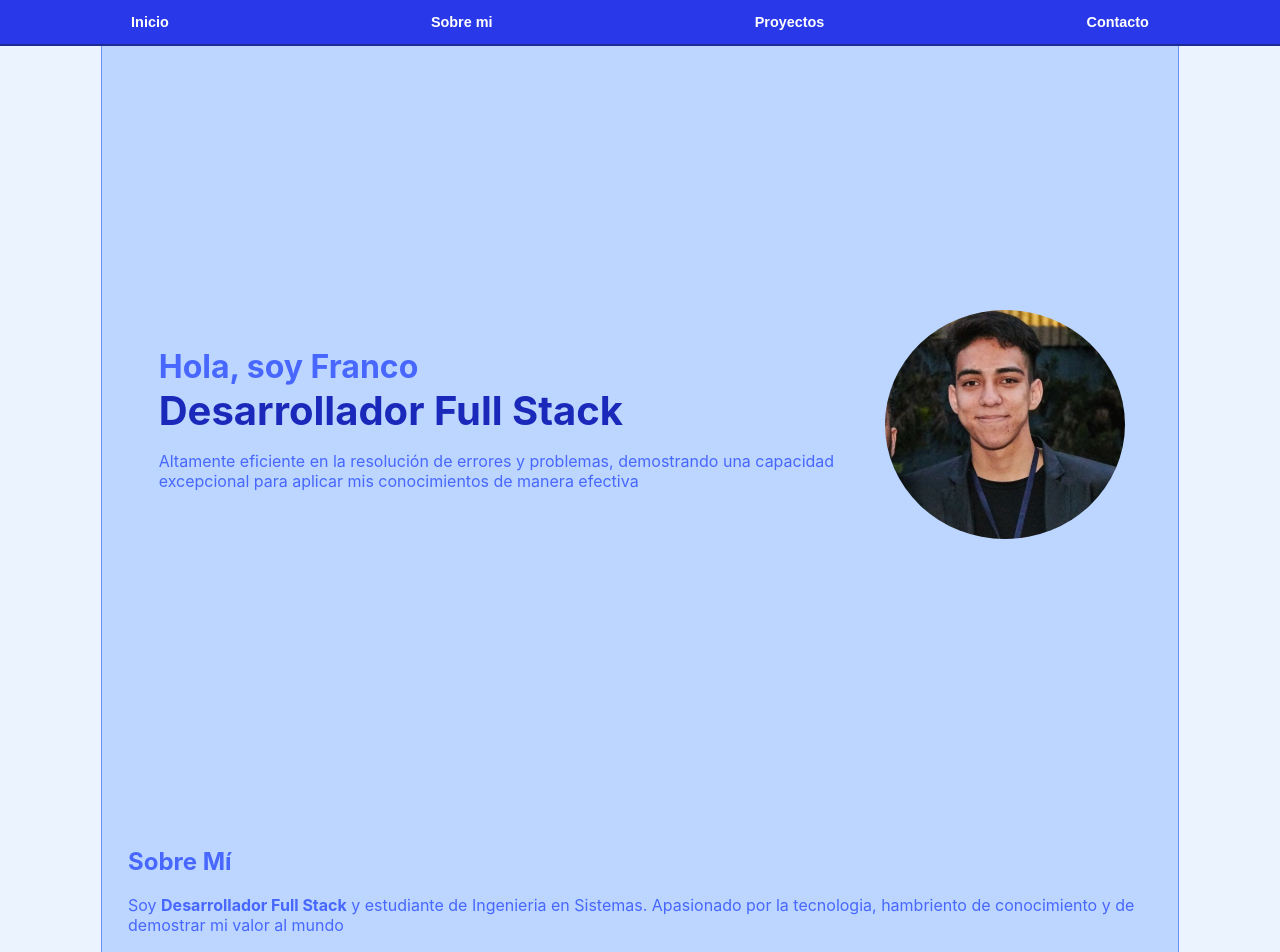
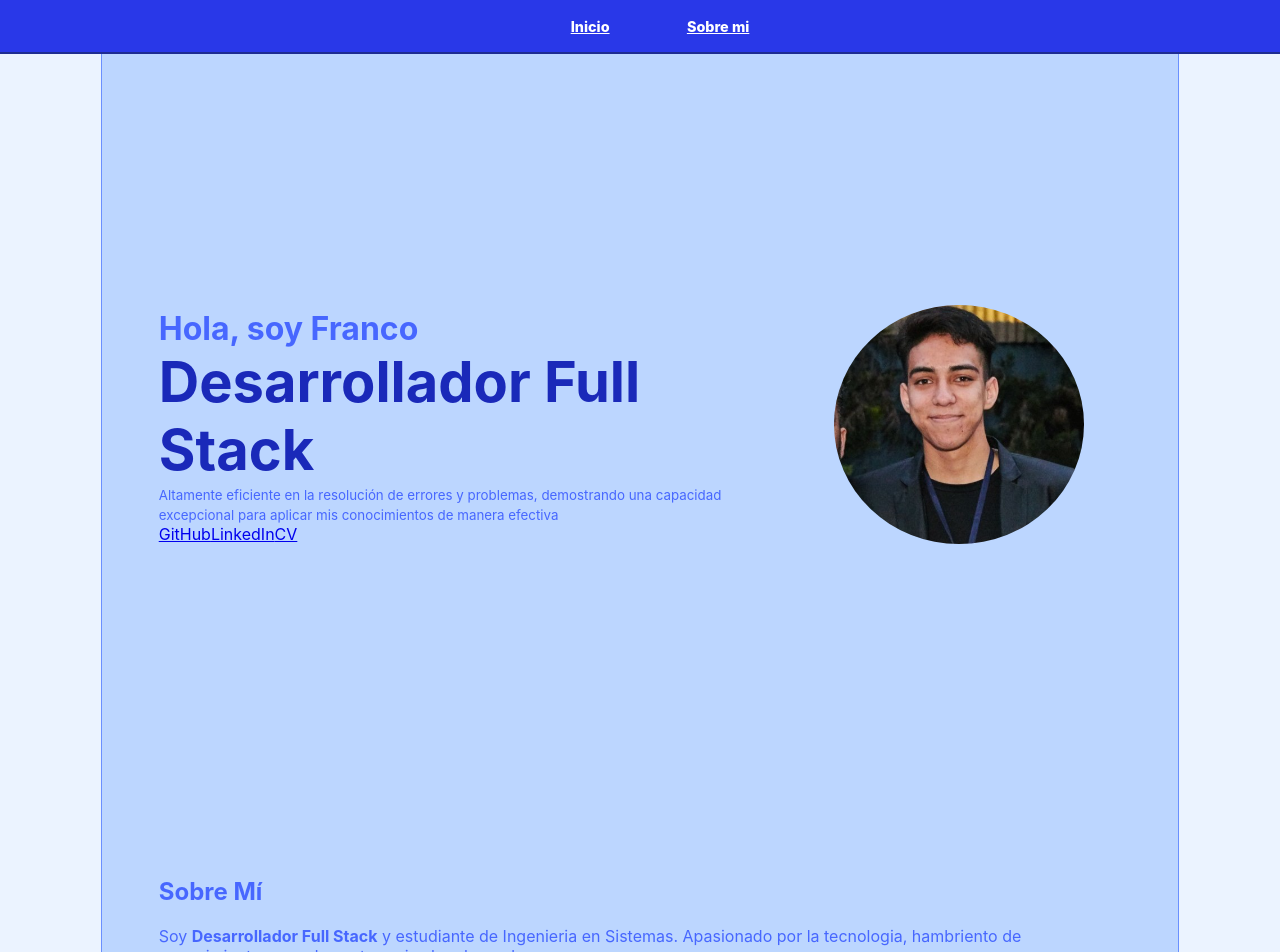
Before and after one commit to frgalarza/portfolio, a React (Create React App) app: page / in a window 1280 px wide. Shown: the top 952 px of the page. Built offline with nearby package versions, Linux system fonts and the light colour scheme.

Commit message:
Estilos about nav y banner

```diff
--- a/src/Components/About/About.jsx
+++ b/src/Components/About/About.jsx
@@ -1,7 +1,9 @@
+import styles from "./About.module.css"
+
 const About = () => {
-    return <section>
+    return <section id="about" className={styles.sectionAbout}>
         <h2>Sobre Mí</h2>
-        <p>Soy <strong>Desarrollador Full Stack</strong> y estudiante de Ingenieria en Sistemas. Apasionado por la tecnologia, hambriento de conocimiento y de demostrar mi valor al mundo</p>
+        <p>Soy <strong>Desarrollador Full Stack</strong> y estudiante de Ingenieria en Sistemas. Apasionado por la tecnologia, hambriento de conocimiento y por demostrar mi valor al mundo</p>
         <h3>Mis ambiciones: </h3>
         <p>Demostrarme a mi mismo que soy capaz de todo lo que me proponga y convertirme en la mejor versión de mi</p>
     </section>
--- a/src/Components/About/About.module.css
+++ b/src/Components/About/About.module.css
@@ -0,0 +1,4 @@
+.sectionAbout{
+    padding: 3%;
+    text-align: left;
+}
--- a/src/Components/Banner/Banner.jsx
+++ b/src/Components/Banner/Banner.jsx
@@ -2,15 +2,19 @@ import foto from './img/recorte.jpg'
 import styles from './Banner.module.css'
 
 const Banner = ()=> {
-    return <header className={styles.header}>
-        <div className={styles.divHeader}>
-            <h1 className={styles.title}>Hola, soy Franco</h1>
-            <h2 className={styles.h2}>Desarrollador Full Stack</h2>
-            <p>Altamente eficiente en la resolución de errores y problemas, demostrando una capacidad excepcional para aplicar mis conocimientos de manera efectiva</p>
+    return <header className={styles.header} id="banner">
+        <div className={`${styles.divHeader} ${styles.headerItem}`}>
+            <h1 className={`${styles.title} ${styles.headerItem}`}>Hola, soy Franco</h1>
+            <h2 className={`${styles.h2} ${styles.headerItem}`}>Desarrollador Full Stack</h2>
+            <small className={styles.headerItem}>Altamente eficiente en la resolución de errores y problemas, demostrando una capacidad excepcional para aplicar mis conocimientos de manera efectiva</small>
+            <div className={styles.headerItem}>
+                <a href="https://github.com/frgalarza" target='_blank' rel="noreferrer">GitHub</a><a href="https://www.linkedin.com/in/franco-galarza-917923268/" target='_blank' rel="noreferrer">LinkedIn</a>
+                <a href="https://drive.google.com/uc?export=download&id=1Xsjo9ezLGw1HCCm3t2iOJAe5ZO4lgd0M">CV</a>
+            </div>
         </div>
-        <div>
+        <figure>
             <img src={foto} alt="foto de perfil" className={styles.img}/>
-        </div>
+        </figure>
     </header>
 }
 
--- a/src/Components/Banner/Banner.module.css
+++ b/src/Components/Banner/Banner.module.css
@@ -2,6 +2,7 @@
     display: flex;
     height: 100vh; /* Ajusta la altura al 100% de la ventana */
     align-items: center; /* Centra verticalmente el contenido del banner */
+
 }
 
 .divHeader {
@@ -12,12 +13,12 @@
 .title {
     padding: 0;
     margin: 0;
-  }
+}
 
 
 .h2{
     color: #1a29b9;
-    font-size: 250%;
+    font-size: 350%;
     margin: 0;
 }
 
--- a/src/Components/Navbar/Navbar.jsx
+++ b/src/Components/Navbar/Navbar.jsx
@@ -2,10 +2,12 @@ import styles from './Navbar.module.css'
 
 const Navbar = () => {
     return <nav className={styles.navbar}>
-        <button className={styles.button}>Inicio</button>
-        <button className={styles.button}>Sobre mi</button>
-        <button className={styles.button}>Proyectos</button>
-        <button className={styles.button}>Contacto</button>
+        <ul className={styles.navigation}>
+            <li><a href="#banner" className={styles.a}>Inicio</a></li>
+            <li><a href="#about" className={styles.a}>Sobre mi</a></li>
+            {/* <li><a href="#" className={styles.a}>Proyectos</a></li>
+            <li><a href="#" className={styles.a}>Contacto</a></li> */}
+        </ul>
     </nav>
 }
 
--- a/src/Components/Navbar/Navbar.module.css
+++ b/src/Components/Navbar/Navbar.module.css
@@ -3,14 +3,13 @@
     position:fixed;
     width: 100%;
     height: max-content;
-    padding: 1%;
-    justify-content: space-around;
+    justify-content: center;
     background-color: #2938e8;
     border-bottom: 2px solid #1e2c91;
     z-index: 1;
 }
 
-.button{
+.a{
     background-color: transparent;
     font-weight: 800;
     font-size: 90%;
@@ -18,6 +17,14 @@
     border: none;
 }
 
-.button:hover{
+.a:hover{
     cursor: pointer;
 }
+
+.navigation{
+    list-style: none;
+    display: flex;
+    width: 20%;
+    justify-content: space-around;
+    align-items: center;
+}
```
Also changed, not shown: src/Components/Proyecto/Proyecto.jsx (deleted), src/Components/Proyecto/Proyecto.module.css (deleted).
